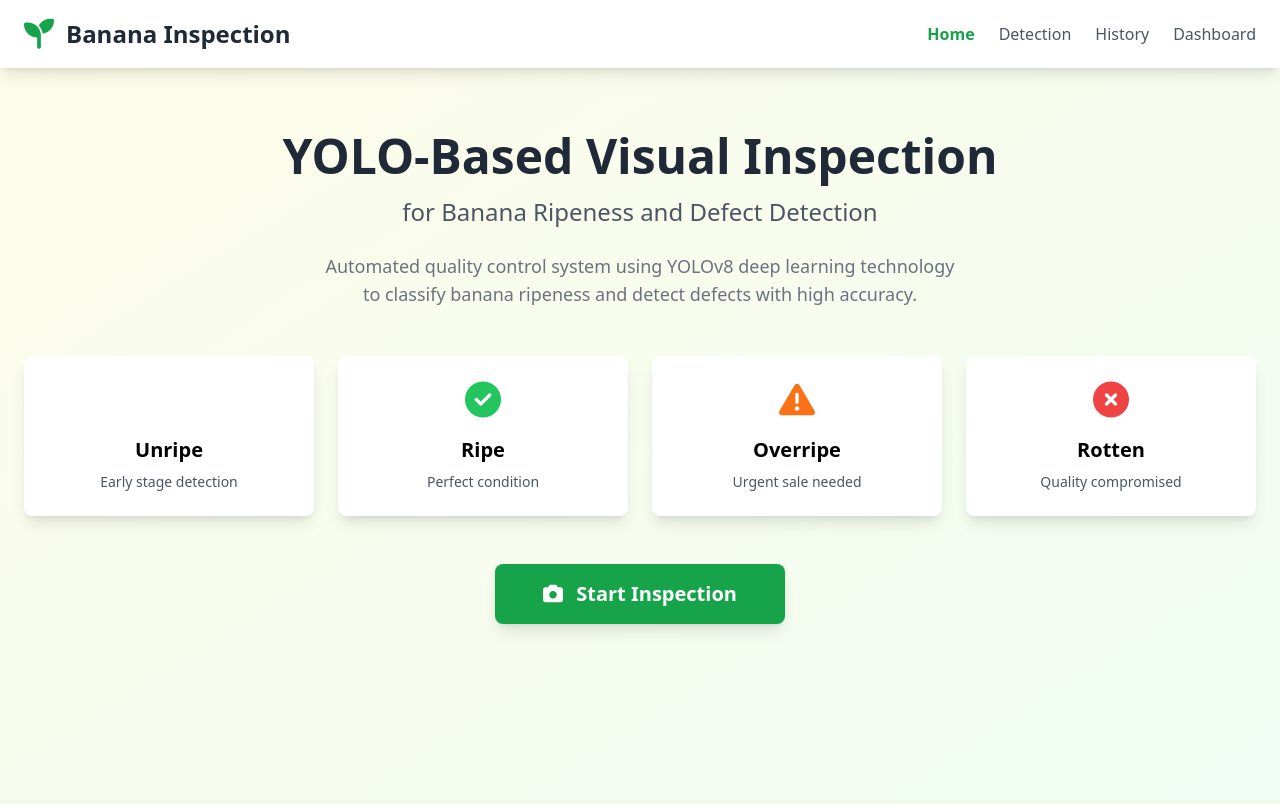
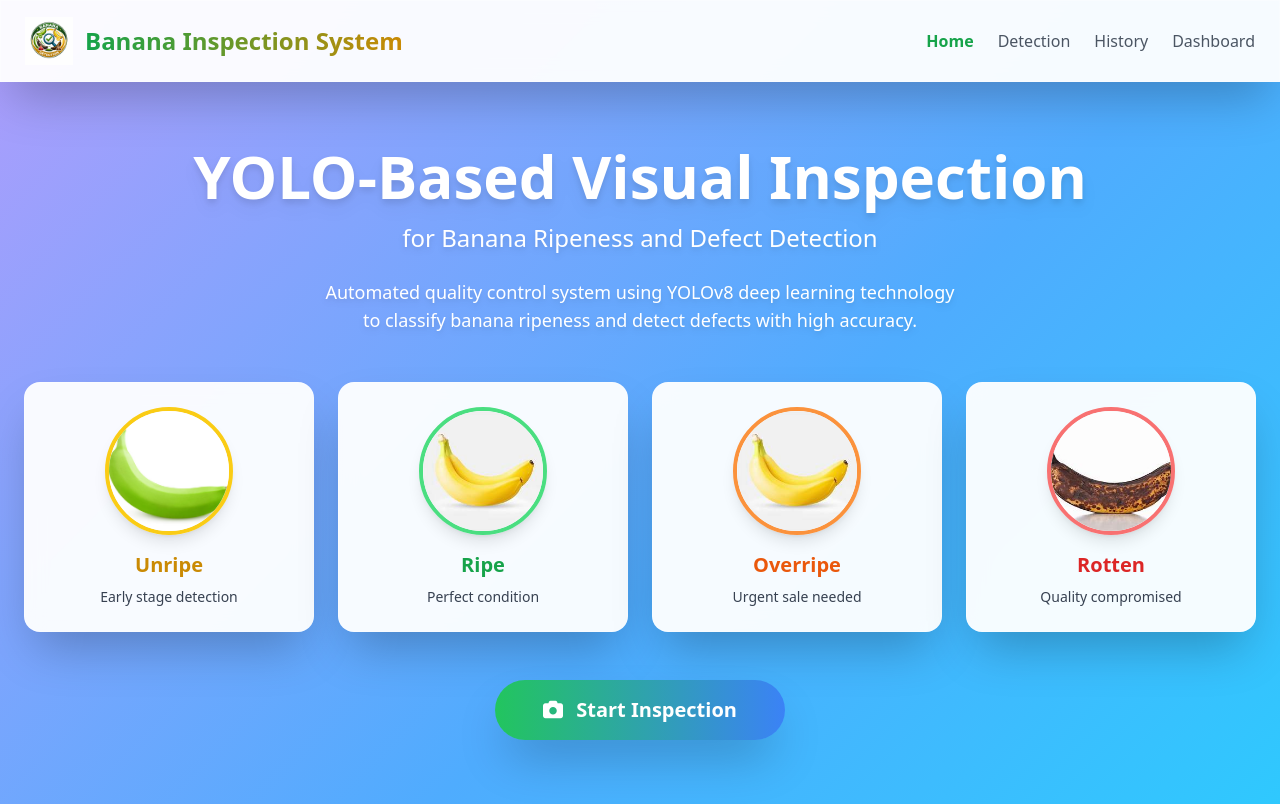
Before and after one commit to marjonvera2005-creator/banana_detection, a Flask app: page / in a window 1280 px wide. Before the commit the page ends 630 px from the top, so only its background shows below. Run offline with Flask 3, Linux system fonts and the light colour scheme; parts of the project's set-up code (start-up, migrations or seed data) failed here and were passed over; some libraries are stand-ins or nearby versions.

Commit message:
Enhance UI with gradient background and updated styles
Added gradient background and updated card styles for improved aesthetics. Enhanced text visibility with drop shadows and modified button styles.

```diff
--- a/banana/templates/index.html
+++ b/banana/templates/index.html
@@ -6,14 +6,38 @@
     <title>Banana Inspection System</title>
     <script src="https://cdn.tailwindcss.com"></script>
     <link rel="stylesheet" href="https://cdnjs.cloudflare.com/ajax/libs/font-awesome/6.4.0/css/all.min.css">
+    <style>
+        body {
+            background: linear-gradient(135deg, #667eea 0%, #764ba2 25%, #f093fb 50%, #4facfe 75%, #00f2fe 100%);
+            background-size: 400% 400%;
+            animation: gradient 15s ease infinite;
+        }
+        @keyframes gradient {
+            0% { background-position: 0% 50%; }
+            50% { background-position: 100% 50%; }
+            100% { background-position: 0% 50%; }
+        }
+        .glass {
+            background: rgba(255, 255, 255, 0.95);
+            backdrop-filter: blur(10px);
+            border: 1px solid rgba(255, 255, 255, 0.3);
+        }
+        .card-hover {
+            transition: all 0.3s ease;
+        }
+        .card-hover:hover {
+            transform: translateY(-10px);
+            box-shadow: 0 20px 40px rgba(0,0,0,0.2);
+        }
+    </style>
 </head>
-<body class="bg-gradient-to-br from-yellow-50 to-green-50 min-h-screen">
-    <nav class="bg-white shadow-lg">
+<body class="min-h-screen">
+    <nav class="glass shadow-2xl sticky top-0 z-50">
         <div class="container mx-auto px-4 sm:px-6 py-4">
             <div class="flex items-center justify-between flex-wrap">
                 <div class="flex items-center space-x-2 sm:space-x-3">
-                    <i class="fas fa-seedling text-2xl sm:text-3xl text-green-600"></i>
-                    <span class="text-lg sm:text-2xl font-bold text-gray-800">Banana Inspection</span>
+                    <img src="{{ url_for('static', filename='images/banana.png') }}" alt="Logo" class="w-10 h-10 sm:w-12 sm:h-12 object-contain">
+                    <span class="text-lg sm:text-2xl font-bold bg-gradient-to-r from-green-600 to-yellow-600 bg-clip-text text-transparent">Banana Inspection System</span>
                 </div>
                 <div class="flex space-x-3 sm:space-x-6 text-sm sm:text-base mt-2 sm:mt-0">
                     <a href="/" class="text-green-600 font-semibold">Home</a>
@@ -27,47 +51,39 @@
 
     <div class="container mx-auto px-4 sm:px-6 py-8 sm:py-12 md:py-16">
         <div class="text-center mb-8 sm:mb-12">
-            <h1 class="text-3xl sm:text-4xl md:text-5xl font-bold text-gray-800 mb-3 sm:mb-4">YOLO-Based Visual Inspection</h1>
-            <p class="text-lg sm:text-xl md:text-2xl text-gray-600 mb-2">for Banana Ripeness and Defect Detection</p>
-            <p class="text-sm sm:text-base md:text-lg text-gray-500 mt-4 sm:mt-6 max-w-2xl mx-auto px-4">
+            <h1 class="text-3xl sm:text-4xl md:text-6xl font-bold text-white mb-3 sm:mb-4 drop-shadow-lg">YOLO-Based Visual Inspection</h1>
+            <p class="text-lg sm:text-xl md:text-2xl text-white mb-2 drop-shadow-md">for Banana Ripeness and Defect Detection</p>
+            <p class="text-sm sm:text-base md:text-lg text-white mt-4 sm:mt-6 max-w-2xl mx-auto px-4 drop-shadow-md">
                 Automated quality control system using YOLOv8 deep learning technology
                 to classify banana ripeness and detect defects with high accuracy.
             </p>
         </div>
 
         <div class="grid grid-cols-2 md:grid-cols-4 gap-3 sm:gap-4 md:gap-6 mb-8 sm:mb-12">
-            <div class="bg-white p-4 sm:p-6 rounded-lg shadow-lg text-center hover:shadow-xl transition">
-                <div class="text-yellow-500 text-2xl sm:text-3xl md:text-4xl mb-2 sm:mb-4">
-                    <i class="fas fa-banana"></i>
-                </div>
-                <h3 class="text-base sm:text-lg md:text-xl font-bold mb-1 sm:mb-2">Unripe</h3>
-                <p class="text-xs sm:text-sm text-gray-600">Early stage detection</p>
+            <div class="glass p-4 sm:p-6 rounded-2xl shadow-2xl text-center card-hover">
+                <img src="{{ url_for('static', filename='images/unripe.jpg') }}" alt="Unripe" class="w-24 h-24 sm:w-32 sm:h-32 mx-auto rounded-full object-cover mb-3 sm:mb-4 border-4 border-yellow-400 shadow-lg">
+                <h3 class="text-base sm:text-lg md:text-xl font-bold mb-1 sm:mb-2 text-yellow-600">Unripe</h3>
+                <p class="text-xs sm:text-sm text-gray-700">Early stage detection</p>
             </div>
-            <div class="bg-white p-4 sm:p-6 rounded-lg shadow-lg text-center hover:shadow-xl transition">
-                <div class="text-green-500 text-2xl sm:text-3xl md:text-4xl mb-2 sm:mb-4">
-                    <i class="fas fa-check-circle"></i>
-                </div>
-                <h3 class="text-base sm:text-lg md:text-xl font-bold mb-1 sm:mb-2">Ripe</h3>
-                <p class="text-xs sm:text-sm text-gray-600">Perfect condition</p>
+            <div class="glass p-4 sm:p-6 rounded-2xl shadow-2xl text-center card-hover">
+                <img src="{{ url_for('static', filename='images/ripe.jpeg') }}" alt="Ripe" class="w-24 h-24 sm:w-32 sm:h-32 mx-auto rounded-full object-cover mb-3 sm:mb-4 border-4 border-green-400 shadow-lg">
+                <h3 class="text-base sm:text-lg md:text-xl font-bold mb-1 sm:mb-2 text-green-600">Ripe</h3>
+                <p class="text-xs sm:text-sm text-gray-700">Perfect condition</p>
             </div>
-            <div class="bg-white p-4 sm:p-6 rounded-lg shadow-lg text-center hover:shadow-xl transition">
-                <div class="text-orange-500 text-2xl sm:text-3xl md:text-4xl mb-2 sm:mb-4">
-                    <i class="fas fa-exclamation-triangle"></i>
-                </div>
-                <h3 class="text-base sm:text-lg md:text-xl font-bold mb-1 sm:mb-2">Overripe</h3>
-                <p class="text-xs sm:text-sm text-gray-600">Urgent sale needed</p>
+            <div class="glass p-4 sm:p-6 rounded-2xl shadow-2xl text-center card-hover">
+                <img src="{{ url_for('static', filename='images/overripe.jpeg') }}" alt="Overripe" class="w-24 h-24 sm:w-32 sm:h-32 mx-auto rounded-full object-cover mb-3 sm:mb-4 border-4 border-orange-400 shadow-lg">
+                <h3 class="text-base sm:text-lg md:text-xl font-bold mb-1 sm:mb-2 text-orange-600">Overripe</h3>
+                <p class="text-xs sm:text-sm text-gray-700">Urgent sale needed</p>
             </div>
-            <div class="bg-white p-4 sm:p-6 rounded-lg shadow-lg text-center hover:shadow-xl transition">
-                <div class="text-red-500 text-2xl sm:text-3xl md:text-4xl mb-2 sm:mb-4">
-                    <i class="fas fa-times-circle"></i>
-                </div>
-                <h3 class="text-base sm:text-lg md:text-xl font-bold mb-1 sm:mb-2">Rotten</h3>
-                <p class="text-xs sm:text-sm text-gray-600">Quality compromised</p>
+            <div class="glass p-4 sm:p-6 rounded-2xl shadow-2xl text-center card-hover">
+                <img src="{{ url_for('static', filename='images/rotten.jpeg') }}" alt="Rotten" class="w-24 h-24 sm:w-32 sm:h-32 mx-auto rounded-full object-cover mb-3 sm:mb-4 border-4 border-red-400 shadow-lg">
+                <h3 class="text-base sm:text-lg md:text-xl font-bold mb-1 sm:mb-2 text-red-600">Rotten</h3>
+                <p class="text-xs sm:text-sm text-gray-700">Quality compromised</p>
             </div>
         </div>
 
         <div class="text-center">
-            <a href="/detect" class="inline-block bg-green-600 text-white px-8 sm:px-10 md:px-12 py-3 sm:py-4 rounded-lg text-base sm:text-lg md:text-xl font-semibold hover:bg-green-700 transition shadow-lg">
+            <a href="/detect" class="inline-block bg-gradient-to-r from-green-500 to-blue-500 text-white px-8 sm:px-10 md:px-12 py-3 sm:py-4 rounded-full text-base sm:text-lg md:text-xl font-bold hover:from-green-600 hover:to-blue-600 transition shadow-2xl transform hover:scale-105">
                 <i class="fas fa-camera mr-2"></i>
                 Start Inspection
             </a>
```
